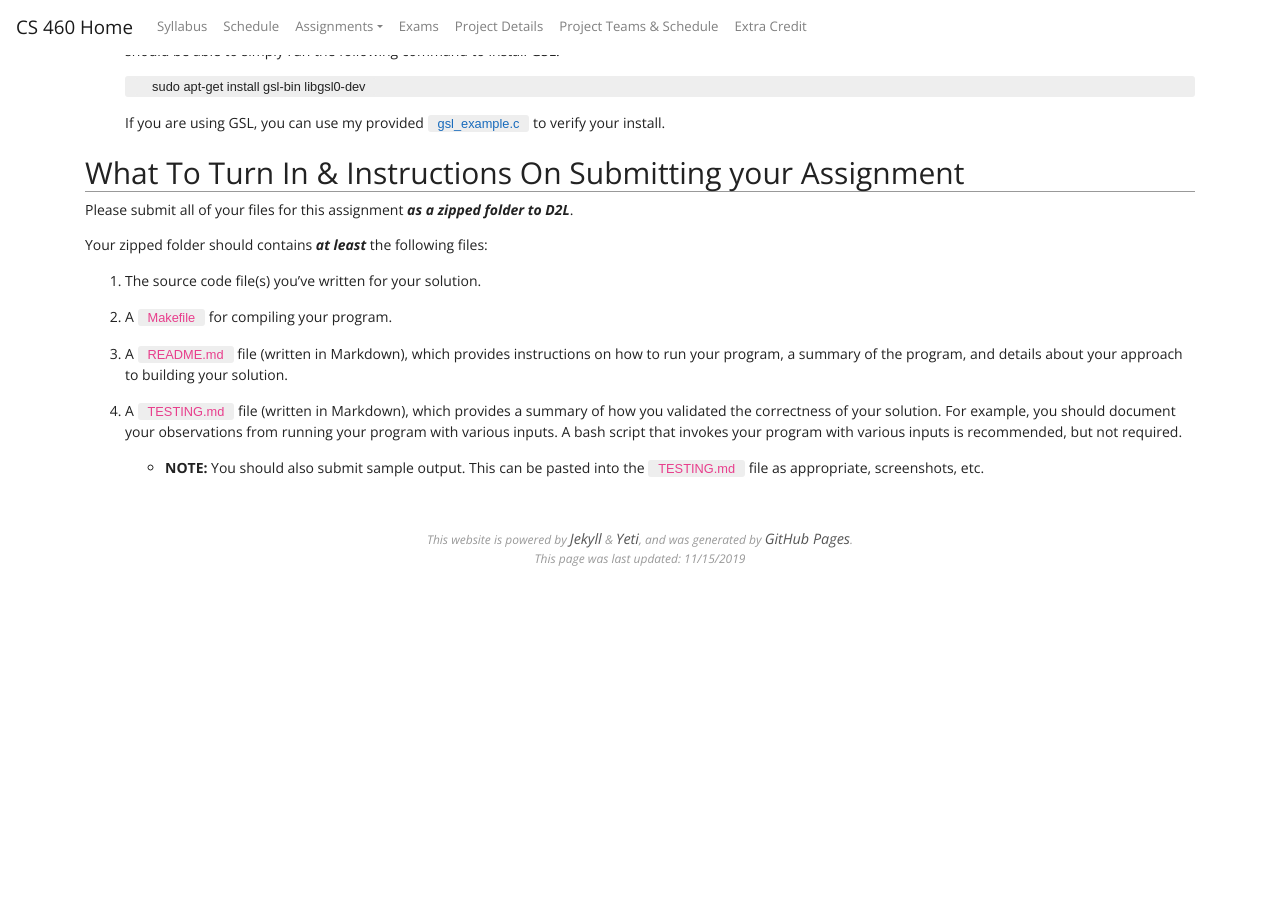
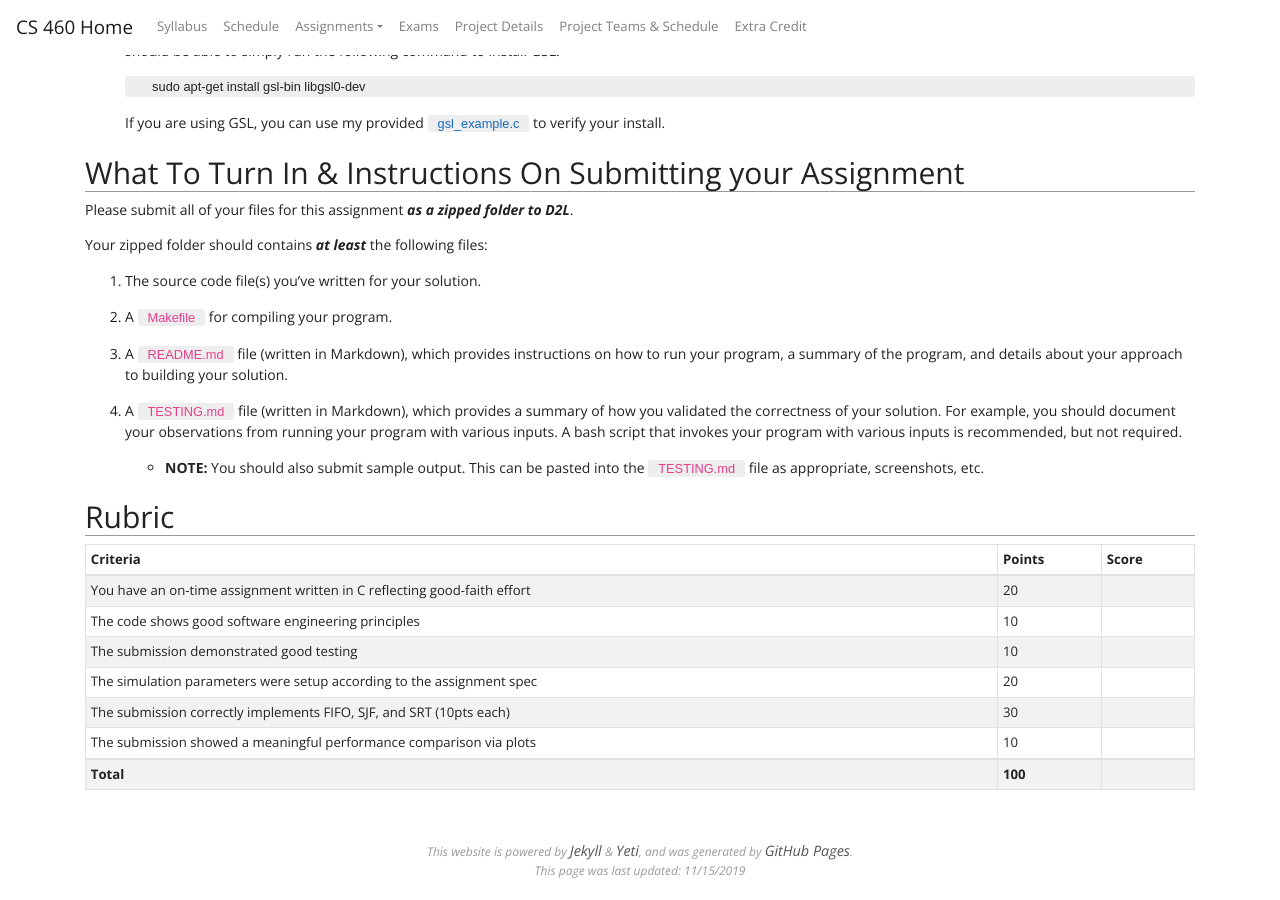
Before and after one commit to traviswpeters/cs460-2019-fall, a Jekyll site: the page built from a2.md, in a window 1280 px wide and 900 px high, scrolled down 1652 px. Built offline with Jekyll 4.4.1, drawn with Linux system fonts in a browser that asks for light colours; nearby versions of some CDN libraries; formulas are drawn with MathJax 3; our own code applies the rules of GitHub Pages for plain Markdown files; before the commit the page ends 2240 px from its top, so only the background shows below that.

Commit message:
add rubric

```diff
--- a/a2.md
+++ b/a2.md
@@ -110,20 +110,17 @@ For example, you should document your observations from running your program wit
 A bash script that invokes your program with various inputs is recommended, but not required.
 - **NOTE:** You should also submit sample output. This can be pasted into the `TESTING.md` file as appropriate, screenshots, etc.
 
-{% comment %}
 ## Rubric
 
 {:.table .table-hover .table-striped .table-bordered .table-sm}
 | Criteria                                                                     | Points  | Score |
 | ---------------------------------------------------------------------------- | ------- |------ |
-| You have an on-time assignment written in C reflecting good-faith effort     | 30      |       |
+| You have an on-time assignment written in C reflecting good-faith effort     | 20      |       |
 | The code shows good software engineering principles                          | 10      |       |
-| The submission demonstrated a principled approach to scheduling              | 10      |       |
 | The submission demonstrated good testing                                     | 10      |       |
-| The code showed safety                                                       | 15      |       |
-| The code showed liveness                                                     | 15      |       |
-| The code made efficient use of the one-way                                   | 10      |       |
+| The simulation parameters were setup according to the assignment spec        | 20      |       |
+| The submission correctly implements FIFO, SJF, and SRT (10pts each)          | 30      |       |
+| The submission showed a meaningful performance comparison via plots          | 10      |       |
 | ---------------------------------------------------------------------------- | ------- |------ |
 | **Total**                                                                    | **100** |       |
 | ---------------------------------------------------------------------------- | ------- |------ |
-{% endcomment %}
```
